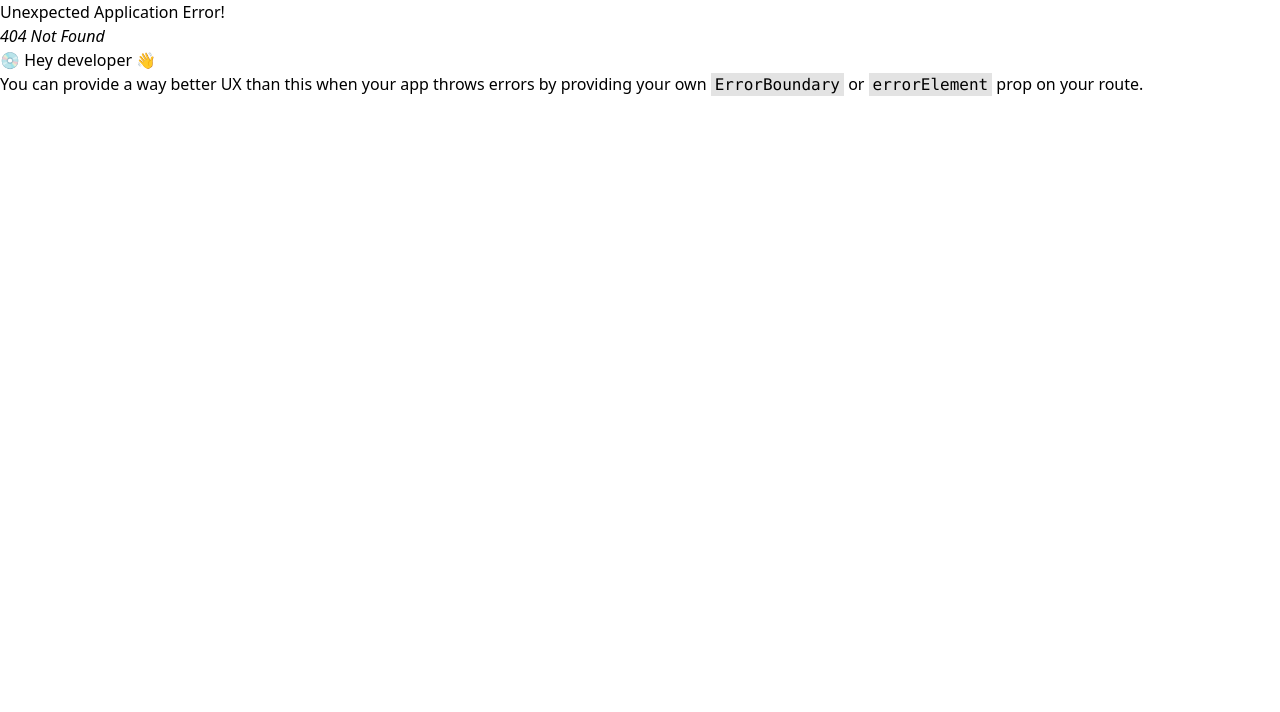
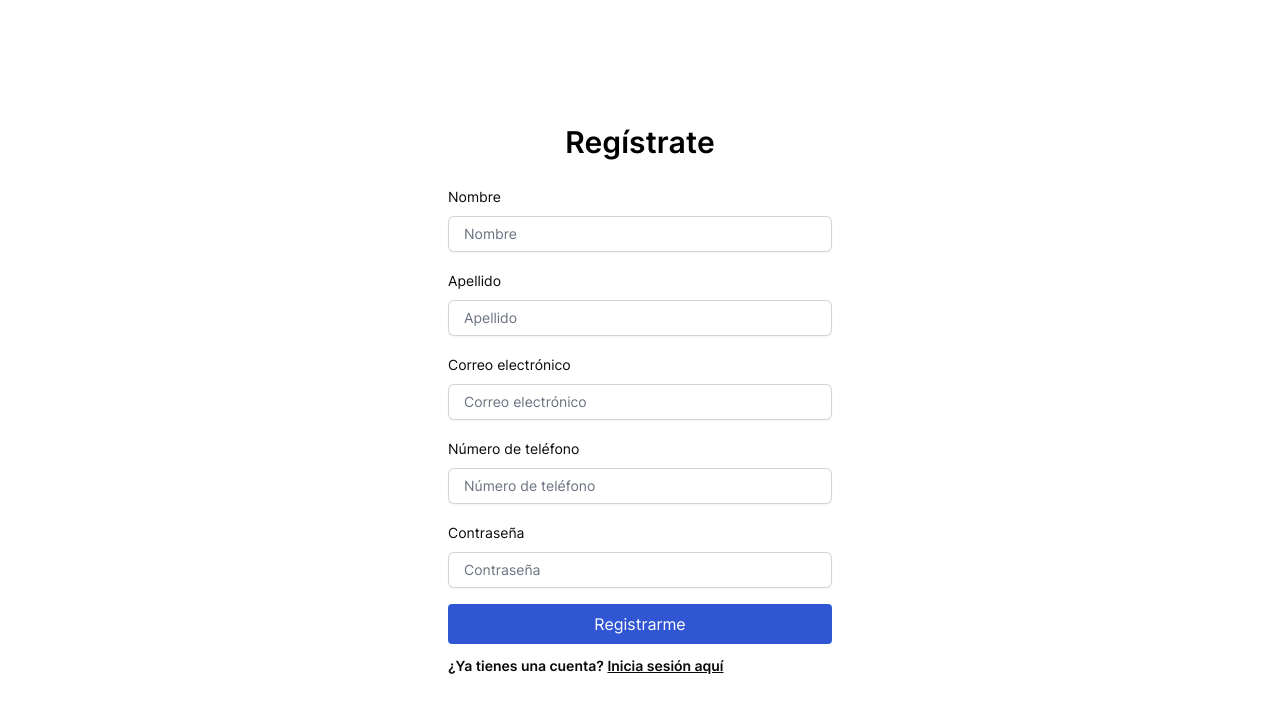
Before and after one commit to smart-lab-inc/babyMonitoringWeb, a React (Vite) app: page /register in a window 1280 px wide. Before the commit this address had no page. Shown: the top 712 px of the page. Built offline with nearby package versions, Linux system fonts and the light colour scheme.

Commit message:
Add register view

```diff
--- /dev/null
+++ b/src/pages/Register/Register.jsx
@@ -0,0 +1,158 @@
+import { Formik } from "formik";
+import * as Yup from "yup";
+import TextField from "../../components/TextField/TextField";
+import Button from "../../components/Button/Button";
+
+const Register = () => {
+  const initialValues = {
+    first_name: "",
+    last_name: "",
+    email: "",
+    phone: "",
+    password: "",
+  };
+
+  const validationSchema = Yup.object({
+    first_name: Yup.string().max(50, "Muy largo!").required("Requerido"),
+    last_name: Yup.string().max(50, "Muy largo!").required("Requerido"),
+    email: Yup.string().email("Correo invalido").required("Requerido"),
+    phone: Yup.number()
+      .typeError("Eso no es un número de teléfono")
+      .positive("No puede iniciar con "-"")
+      .integer("No puede incluir punto decimal")
+      .required("Requerido"),
+    password: Yup.string().required("Requerido"),
+  });
+
+  const handleSubmit = (values) => {
+    console.log(values);
+  };
+
+  const onInputError = (error, touched) => {
+    if (error && touched) {
+      return "border-red-500";
+    }
+  };
+
+  return (
+    <Formik
+      initialValues={initialValues}
+      validationSchema={validationSchema}
+      onSubmit={handleSubmit}
+    >
+      {({
+        values,
+        errors,
+        touched,
+        handleChange,
+        handleBlur,
+        handleSubmit,
+      }) => (
+        <div className="flex font-primary flex-col items-center justify-center h-screen p-4">
+          <p className="z-40 text-3xl font-semibold">Regístrate</p>
+
+          <div className="w-full max-w-sm mt-6">
+            <form className="flex flex-col gap-4" onSubmit={handleSubmit}>
+              <div>
+                <TextField
+                  label="Nombre"
+                  name="first_name"
+                  type="text"
+                  placeholder="Nombre"
+                  width="w-full"
+                  value={values.first_name}
+                  handleChange={handleChange}
+                  handleBlur={handleBlur}
+                  error={onInputError(errors.first_name, touched.first_name)}
+                />
+                {errors.first_name && touched.first_name && (
+                  <p className="text-red-500 text-sm">{errors.first_name}</p>
+                )}
+              </div>
+              <div>
+                <TextField
+                  label="Apellido"
+                  name="last_name"
+                  type="text"
+                  placeholder="Apellido"
+                  width="w-full"
+                  value={values.last_name}
+                  handleChange={handleChange}
+                  handleBlur={handleBlur}
+                  error={onInputError(errors.last_name, touched.last_name)}
+                />
+                {errors.last_name && touched.last_name && (
+                  <p className="text-red-500 text-sm">{errors.last_name}</p>
+                )}
+              </div>
+							<div>
+                <TextField
+                  label="Correo electrónico"
+                  name="email"
+                  type="email"
+                  placeholder="Correo electrónico"
+                  width="w-full"
+                  value={values.email}
+                  handleChange={handleChange}
+                  handleBlur={handleBlur}
+                  error={onInputError(errors.email, touched.email)}
+                />
+                {errors.email && touched.email && (
+                  <p className="text-red-500 text-sm">{errors.email}</p>
+                )}
+              </div>
+							<div>
+                <TextField
+                  label="Número de teléfono"
+                  name="phone"
+                  type="text"
+                  placeholder="Número de teléfono"
+                  width="w-full"
+                  value={values.phone}
+                  handleChange={handleChange}
+                  handleBlur={handleBlur}
+                  error={onInputError(errors.phone, touched.phone)}
+                />
+                {errors.phone && touched.phone && (
+                  <p className="text-red-500 text-sm">{errors.phone}</p>
+                )}
+              </div>
+							<div>
+                <TextField
+                  label="Contraseña"
+                  name="password"
+                  type="password"
+                  placeholder="Contraseña"
+                  width="w-full"
+                  value={values.password}
+                  handleChange={handleChange}
+                  handleBlur={handleBlur}
+                  error={onInputError(errors.password, touched.password)}
+                />
+                {errors.password && touched.password && (
+                  <p className="text-red-500 text-sm">{errors.password}</p>
+                )}
+              </div>
+
+              <Button
+                type="submit"
+                label="Registrarme"
+                primary={true}
+                size={"h-10"}
+              />
+            </form>
+
+            <p className="text-sm mt-3 font-semibold text-stone-950">
+              ¿Ya tienes una cuenta?{" "}
+              <a href="#" className="text-primary-500 underline">
+                Inicia sesión aquí
+              </a>
+            </p>
+          </div>
+        </div>
+      )}
+    </Formik>
+  );
+};
+
+export default Register;
```
Also changed, not shown: src/main.jsx (+19 -9 lines).
